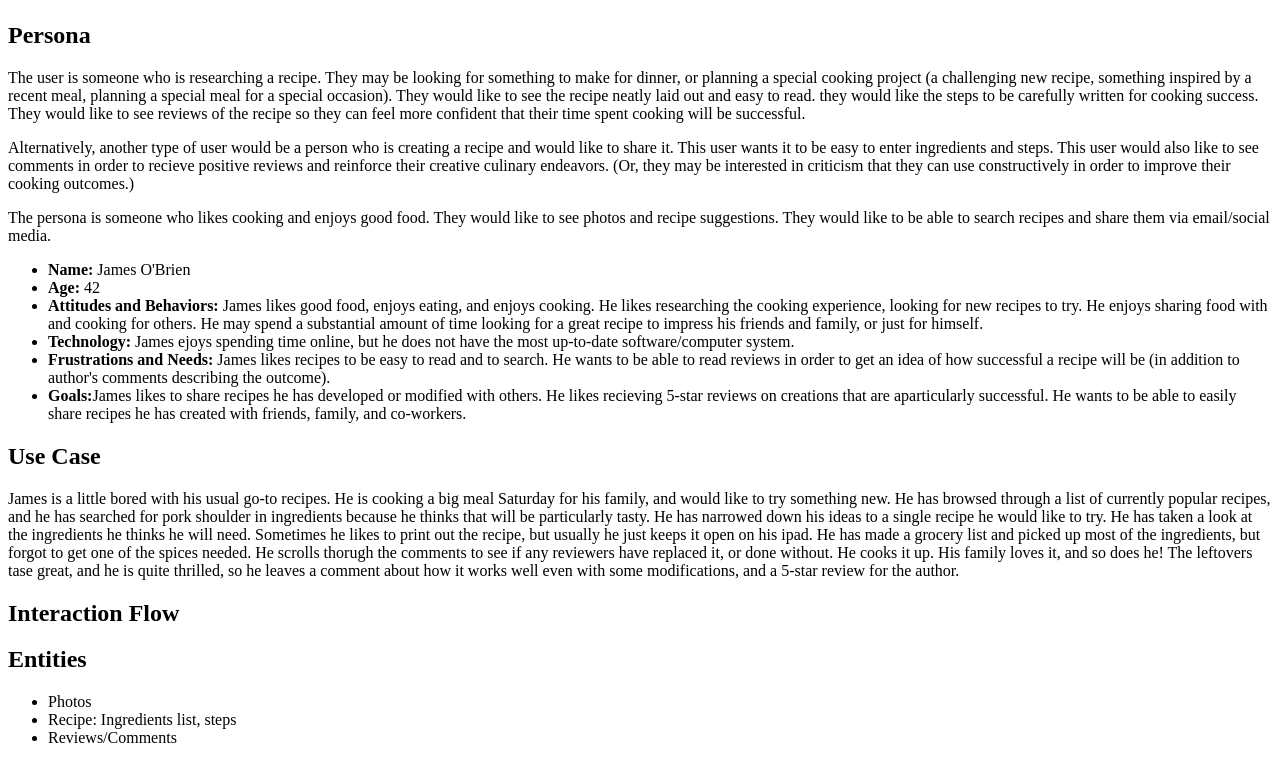
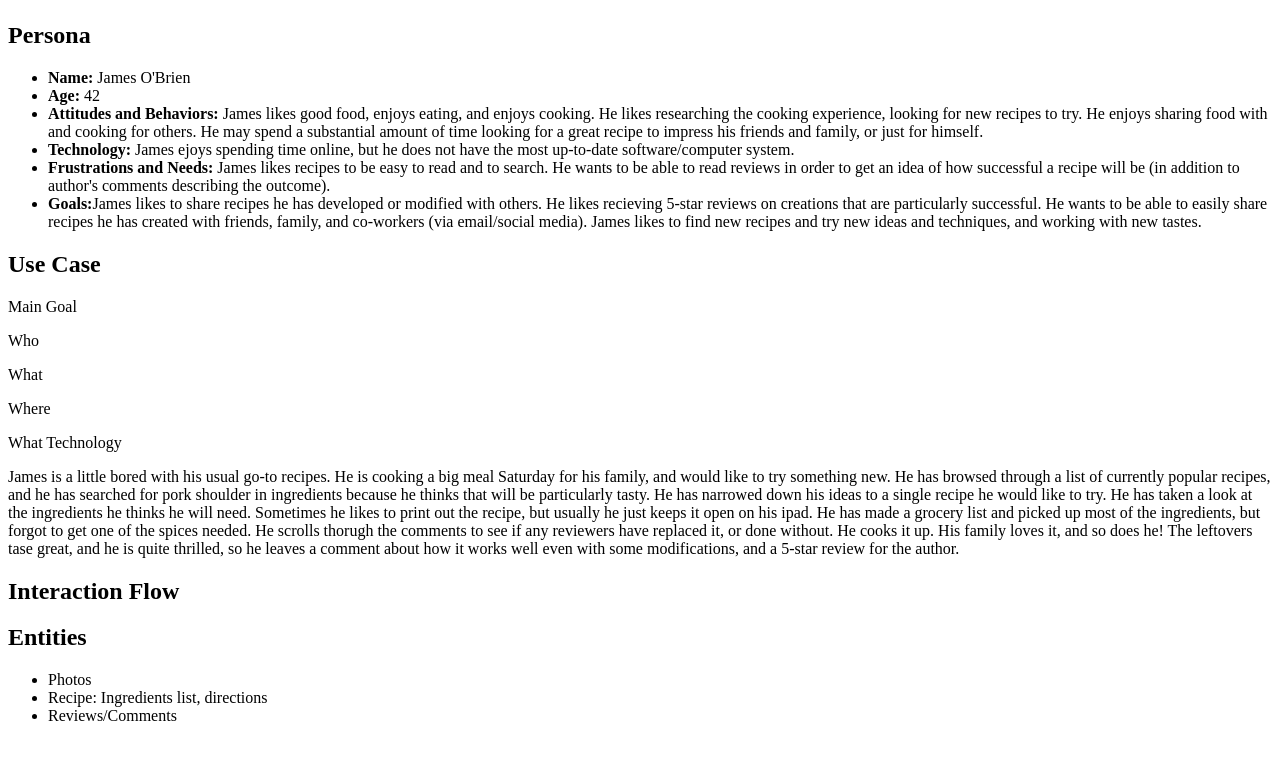
Before and after one commit to rdicharry/data-design-allrecipes, a PHP site: page / in a window 1280 px wide. Shown: the part 58-821 px from the top of the page. After the commit the page ends 779 px from the top, so only its background shows below. Run offline with PHP 8.4, Linux system fonts and the light colour scheme.

Commit message:
fixed indentation

```diff
--- a/public_html/index.php
+++ b/public_html/index.php
@@ -17,30 +17,23 @@
 			<!-- begin section 1 -->
 			<section>
 				<h1>Persona</h1>
-				<p> The user is someone who is researching a recipe. They may be looking for something to make for dinner, or planning a special cooking project (a challenging new recipe, something inspired by a recent meal, planning a special meal for a special occasion). They would like to see the recipe neatly laid out and easy to read. they would like the steps to be carefully written for cooking success. They would like to see reviews of the recipe so they can feel more confident that their time spent cooking will be successful.
-
-				</p>
-				<p>Alternatively, another type of user would be a person who is creating a recipe and would like to share it. This user wants it to be easy to enter ingredients and steps. This user would also like to see comments in order to recieve positive reviews and reinforce their creative culinary endeavors. (Or, they may be interested in criticism that they can use constructively in order to improve their cooking outcomes.)
-				</p>
-
-				<p>The persona is someone who likes cooking and enjoys good food. They would like to see photos and recipe suggestions. They would like to be able to search recipes and share them via email/social media.
-				</p>
-
-
-					<ul>
+				<ul>
 					<li><b>Name:</b> James O'Brien</li>
 					<li><b>Age:</b> 42</li>
 					<li><b>Attitudes and Behaviors:</b> James likes good food, enjoys eating, and enjoys cooking. He likes researching the cooking experience, looking for new recipes to try. He enjoys sharing food with and cooking for others. He may spend a substantial amount of time looking for a great recipe to impress his friends and family, or just for himself.</li>
 					<li><b>Technology:</b> James ejoys spending time online, but he does not have the most up-to-date software/computer system.</li>
 					<li><b>Frustrations and Needs:</b> James likes recipes to be easy to read and to search. He wants to be able to read reviews in order to get an idea of how successful a recipe will be (in addition to author's comments describing the outcome).</li>
-					<li><b>Goals:</b>James likes to share recipes he has developed or modified with others. He likes recieving 5-star reviews on creations that are aparticularly successful. He wants to be able to easily share recipes he has created with friends, family, and co-workers.</li>
-					</ul>
-
-				<!--<img src="img/molecule.png" alt="Caffeine and cAMP">-->
+					<li><b>Goals:</b>James likes to share recipes he has developed or modified with others. He likes recieving 5-star reviews on creations that are particularly successful. He wants to be able to easily share recipes he has created with friends, family, and co-workers (via email/social media). James likes to find new recipes and try new ideas and techniques, and working with new tastes.</li>
+				</ul>
 			</section>
 			<section>
 				<h1>Use Case</h1>
-			<p>James is a little bored with his usual go-to recipes. He is cooking a big meal Saturday for his family, and would like to try something new. He has browsed through a list of currently popular recipes, and he has searched for pork shoulder in ingredients because he thinks that will be particularly tasty. He has narrowed down his ideas to a single recipe he would like to try. He has taken a look at the ingredients he thinks he will need. Sometimes he likes to print out the recipe, but usually he just keeps it open on his ipad. He has made a grocery list and picked up most of the ingredients, but forgot to get one of the spices needed. He scrolls thorugh the comments to see if any reviewers have replaced it, or done without. He cooks it up. His family loves it, and so does he! The leftovers tase great, and he is quite thrilled, so he leaves a comment about how it works well even with some modifications, and a 5-star review for the author.</p>
+				<p>Main Goal</p>
+				<p>Who</p>
+				<p>What</p>
+				<p>Where</p>
+				<p>What Technology</p>
+				<p>James is a little bored with his usual go-to recipes. He is cooking a big meal Saturday for his family, and would like to try something new. He has browsed through a list of currently popular recipes, and he has searched for pork shoulder in ingredients because he thinks that will be particularly tasty. He has narrowed down his ideas to a single recipe he would like to try. He has taken a look at the ingredients he thinks he will need. Sometimes he likes to print out the recipe, but usually he just keeps it open on his ipad. He has made a grocery list and picked up most of the ingredients, but forgot to get one of the spices needed. He scrolls thorugh the comments to see if any reviewers have replaced it, or done without. He cooks it up. His family loves it, and so does he! The leftovers tase great, and he is quite thrilled, so he leaves a comment about how it works well even with some modifications, and a 5-star review for the author.</p>
 			</section>
 			<section>
 				<h1>Interaction Flow</h1>
@@ -49,15 +42,10 @@
 				<h1>Entities</h1>
 			<ul>
 				<li>Photos</li>
-				<li>Recipe: Ingredients list, steps</li>
+				<li>Recipe: Ingredients list, directions</li>
 				<li>Reviews/Comments</li>
 			</ul>
 			</section>
-
-
 		</main>
-
-
-
 	</body>
 </html>
```
